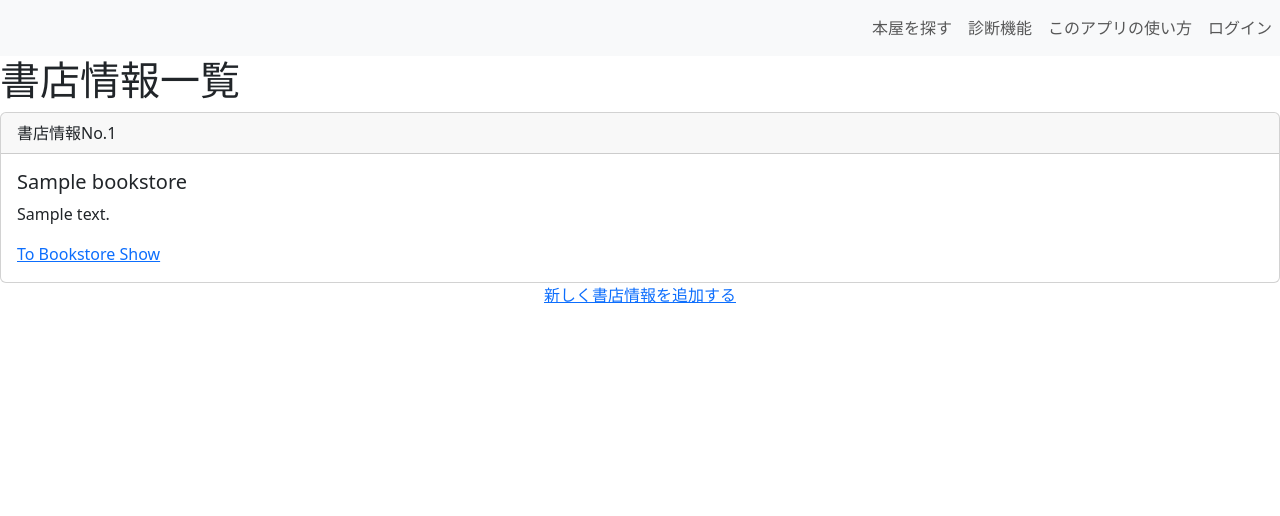
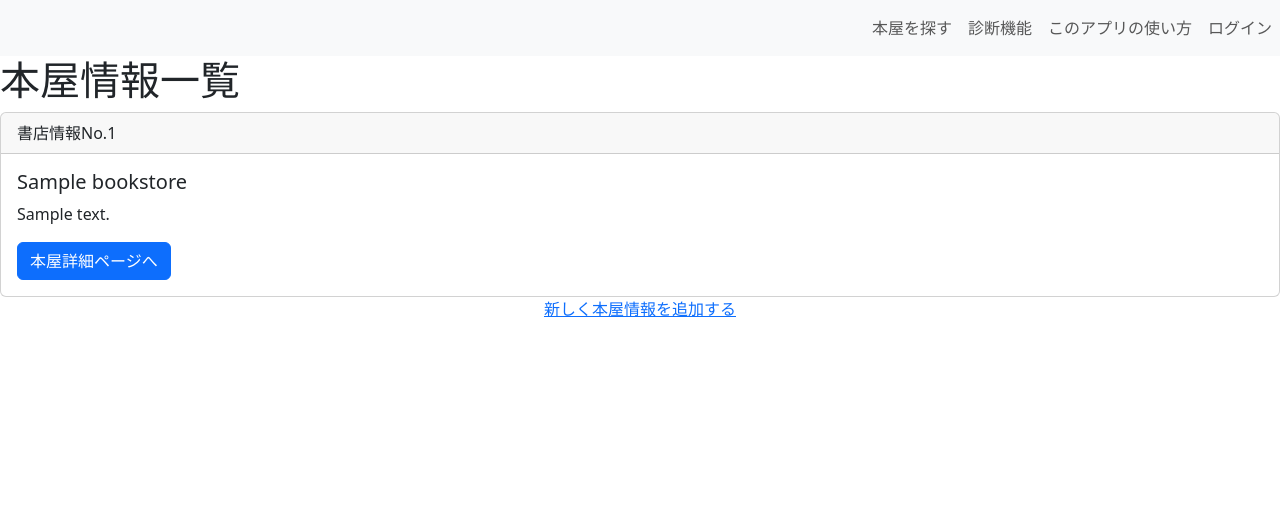
Before and after one commit to KentoBF5587/bookstore_visitor, a Rails app: page /bookstores in a window 1280 px wide. Shown: the top 516 px of the page. Run offline with Rails 7, Linux system fonts and the light colour scheme; tables that the repository leaves empty hold one stand-in row (values such as "Sample post"); style sheets or scripts are compiled from the project's sources; parts of the project's set-up code (start-up, migrations or seed data) failed here and were passed over; some libraries are stand-ins or nearby versions.

Commit message:
書店投稿機能・編集・削除機能を実装しました

```diff
--- a/app/controllers/bookstores_controller.rb
+++ b/app/controllers/bookstores_controller.rb
@@ -1,5 +1,6 @@
 class BookstoresController < ApplicationController
   skip_before_action :require_login, only: %i[index show]
+  before_action :set_bookstore, only: %i[edit update destroy]
 
   def index
     @bookstores = Bookstore.includes(:user).order(created_at: :desc)
@@ -19,13 +20,15 @@ class BookstoresController < ApplicationController
     end
   end
 
-  def show; end
+  def show
+    @bookstore = Bookstore.find(params[:id])
+  end
 
   def edit; end
 
   def update
     if @bookstore.update(bookstore_params)
-      redirect_to bookstore_url(@bookstore), success: t('.success')
+      redirect_to bookstore_path(@bookstore), success: t('.success')
     else
       flash.now[:danger] = t('.failure')
       render :edit, status: :unprocessable_entity
@@ -33,8 +36,8 @@ class BookstoresController < ApplicationController
   end
 
   def destroy
-    @board.destroy!
-    redirect_to bookstores_path, success: "あああああ", status: :see_other
+    @bookstore.destroy!
+    redirect_to bookstores_path, success: t('.success'), status: :see_other
   end
 
   private
@@ -42,4 +45,8 @@ class BookstoresController < ApplicationController
   def bookstore_params
     params.require(:bookstore).permit(:name, :address)
   end
+
+  def set_bookstore
+    @bookstore = Bookstore.find(params[:id])
+  end
 end
--- a/app/views/bookstores/_bookstore.html.erb
+++ b/app/views/bookstores/_bookstore.html.erb
@@ -5,6 +5,6 @@
   <div class="card-body">
     <h5 class="card-title"><%= bookstore.name %></h5>
     <p class="card-text"><%= bookstore.address %></p>
-    <%= link_to t('bookstores.index.to_bookstore_show'), "#" %>
+    <%= link_to t('bookstores.index.to_show_bookstore'), bookstore_path(bookstore) , class: "btn btn-primary"%>
   </div>
 </div>
--- a/app/views/bookstores/edit.html.erb
+++ b/app/views/bookstores/edit.html.erb
@@ -0,0 +1,3 @@
+<h1><%= t('.title') %></h1>
+
+<%= render "form", { bookstore: @bookstore} %>
--- a/config/locales/views/ja.yml
+++ b/config/locales/views/ja.yml
@@ -2,6 +2,7 @@ ja:
   defaults:
     flash_message:
       require_login: ログインしてください
+      delete: 削除しますがよろしいですか？
   helpers:
     submit:
       create: 作成
@@ -30,20 +31,23 @@ ja:
       success: ログアウトしました
   bookstores:
     index:
-      title: 書店情報一覧
-      to_create_bookstore: 新しく書店情報を追加する
+      title: 本屋情報一覧
+      to_create_bookstore: 新しく本屋情報を追加する
+      to_show_bookstore: 本屋詳細ページへ
     new:
-      title: 書店情報新規作成
+      title: 本屋情報新規作成
     create:
-      success: 新しく書店の情報の追加に成功しました
-      failure: 書店の情報を作成できませんでした
+      success: 新しく本屋の情報の追加に成功しました
+      failure: 本屋の情報を作成できませんでした
     show:
-      title: 書店情報詳細
+      title: 本屋情報詳細
     edit:
-      title: 書店情報編集
+      title: 本屋情報編集
     update:
-      success: 書店の情報を更新しました
+      success: 本屋の情報を更新しました
       failure: 書店の情報を更新できませんでした
+    destroy:
+      success: 本屋の情報を削除しました
   header:
     login: ログイン
     logout: ログアウト
```
Also changed, not shown: app/views/bookstores/_form.html.erb (added, +13 -0 lines), app/views/bookstores/new.html.erb (+1 -13 lines), app/views/bookstores/show.html.erb (+24 -0 lines), app/assets/images/top_image.jpg.
